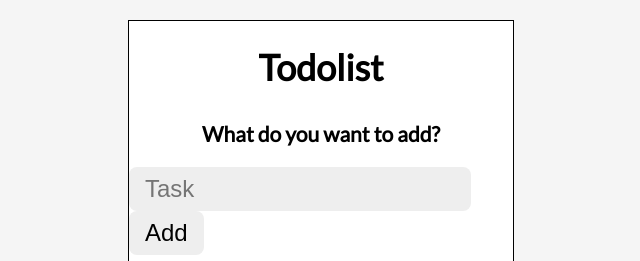
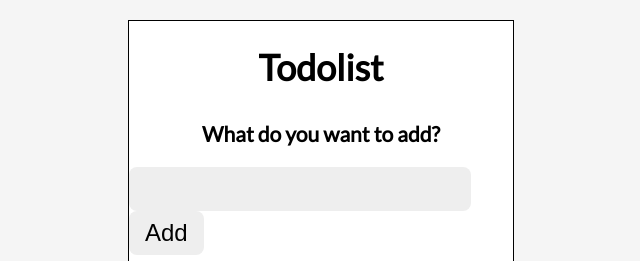
Before and after one commit to Made1ra/my-todolist-app, a React (Vite) app: page / in a window 1280 px wide. Shown: the top 261 px of the page, without its empty margins (319-959 px from the left). Built offline with nearby package versions, Linux system fonts and the light colour scheme.

Commit message:
Extract text input into a separate component

```diff
--- /dev/null
+++ b/src/components/TextInput.tsx
@@ -0,0 +1,39 @@
+import { ChangeEvent } from 'react';
+import { styled } from 'styled-components';
+
+const StyledTextInput = styled.input`
+    font-size: 1.5rem;
+    padding: 0.5rem 1rem;
+    border-radius: 0.5rem;
+    border: none;
+    background-color: #eee;
+    margin-right: 1rem;
+
+    &.edit-input {
+        width: 50%;
+    }
+
+    @media (max-width: 576px) {
+        padding: 0.5rem 0.5rem;
+        margin-left: 1%;
+    }
+`;
+
+type TextInputProps = {
+    type: string;
+    children?: React.ReactNode;
+    className?: string
+    placeholder?: string;
+    defaultValue?: string;
+    value?: string;
+    onChange: (event: ChangeEvent<HTMLInputElement>) => void;
+    onKeyDown: (event: React.KeyboardEvent<HTMLInputElement>) => false | void;
+};
+
+function TextInput({ children }: TextInputProps) {
+    return (
+        <StyledTextInput>{children}</StyledTextInput>
+    );
+}
+
+export default TextInput;
--- a/src/components/Todolist.tsx
+++ b/src/components/Todolist.tsx
@@ -6,24 +6,7 @@ import { useSelector, useDispatch } from 'react-redux';
 import Container from './Container';
 import Header from './Header';
 import Heading from './Heading';
-
-const TextInput = styled.input`
-    font-size: 1.5rem;
-    padding: 0.5rem 1rem;
-    border-radius: 0.5rem;
-    border: none;
-    background-color: #eee;
-    margin-right: 1rem;
-
-    &.edit-input {
-        width: 50%;
-    }
-
-    @media (max-width: 576px) {
-        padding: 0.5rem 0.5rem;
-        margin-left: 1%;
-    }
-`;
+import TextInput from './TextInput';
 
 const StyledButton = styled.button`
     font-size: 1.5rem;
@@ -186,7 +169,7 @@ function Todolist() {
                 <TextInput
                     type="text"
                     placeholder="Task"
-                    onChange={(event) => handleChange(event)}
+                    onChange={(event: ChangeEvent<HTMLInputElement>) => handleChange(event)}
                     value={value}
                     onKeyDown={(event) => event.key === 'Enter' && add()}
                 >
```
